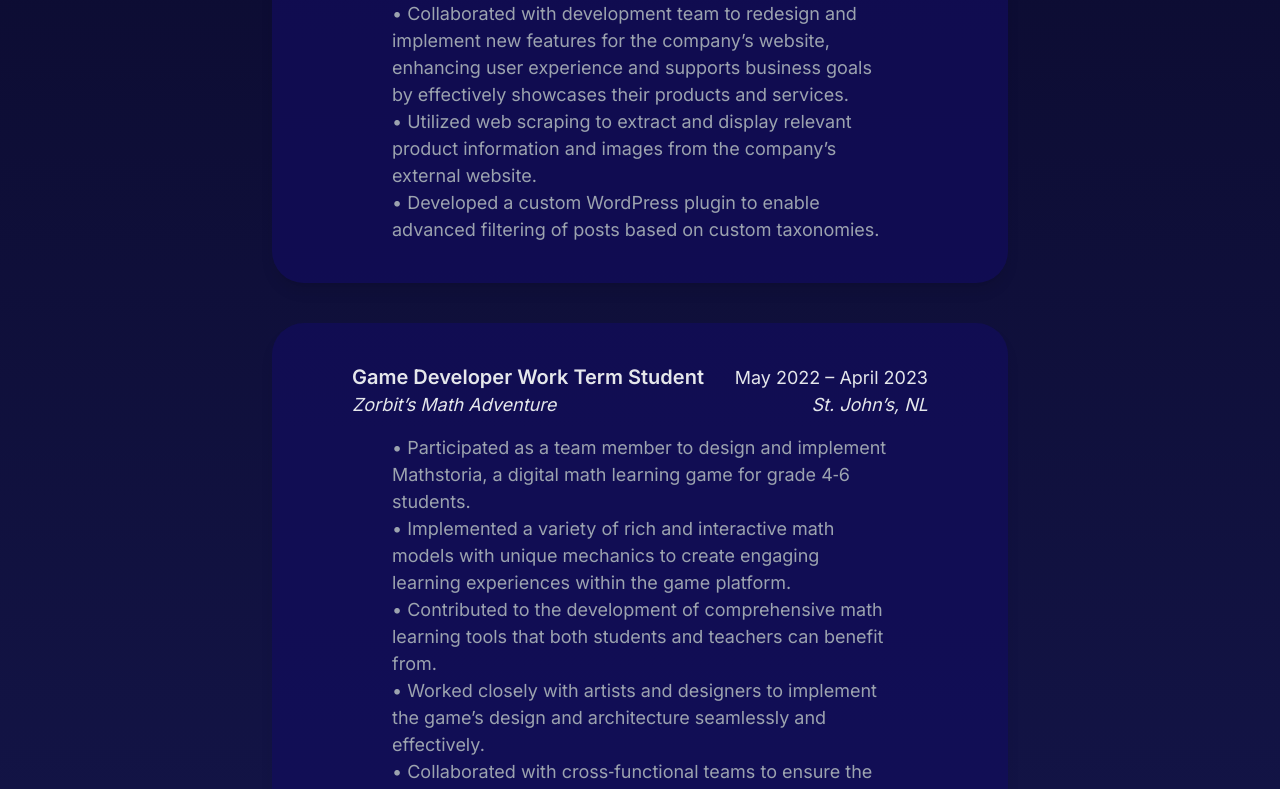
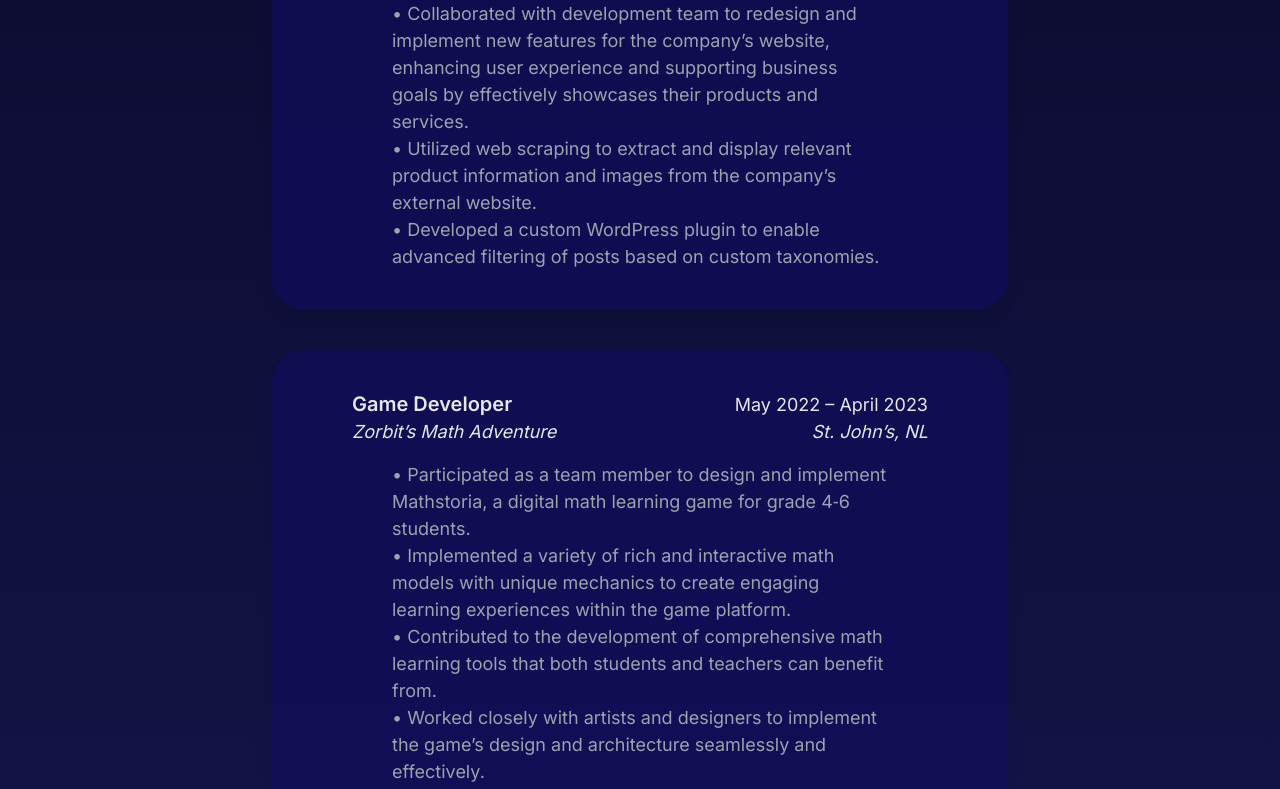
Before and after one commit to MiaN11579/Portfolio, a Next.js app: page / in a window 1280 px wide. Shown: the part 1449-2238 px from the top of the page. Built offline with nearby package versions, Linux system fonts and the light colour scheme; a web font is replaced by a local one.

Commit message:
Update resume and exp

```diff
--- a/components/main/Experience.tsx
+++ b/components/main/Experience.tsx
@@ -15,7 +15,7 @@ class Experience extends Component<Props, State> {
     render() {
 
         const Frankensolar =
-        `• Collaborated with development team to redesign and implement new features for the company’s website, enhancing user experience and supports business goals by effectively showcases their products and services.
+        `• Collaborated with development team to redesign and implement new features for the company’s website, enhancing user experience and supporting business goals by effectively showcases their products and services.
 • Utilized web scraping to extract and display relevant product information and images from the company’s external website.
 • Developed a custom WordPress plugin to enable advanced filtering of posts based on custom taxonomies.`
         const Zorbit =
@@ -46,7 +46,7 @@ class Experience extends Component<Props, State> {
                         description={Frankensolar}
                     />
                     <ExperienceCard
-                        title='Game Developer Work Term Student'
+                        title='Game Developer'
                         company='Zorbit’s Math Adventure'
                         date='May 2022 – April 2023'
                         location=' St. John’s, NL'
```
Also changed, not shown: 1 other file (tests, documents, lock files or other folders).
